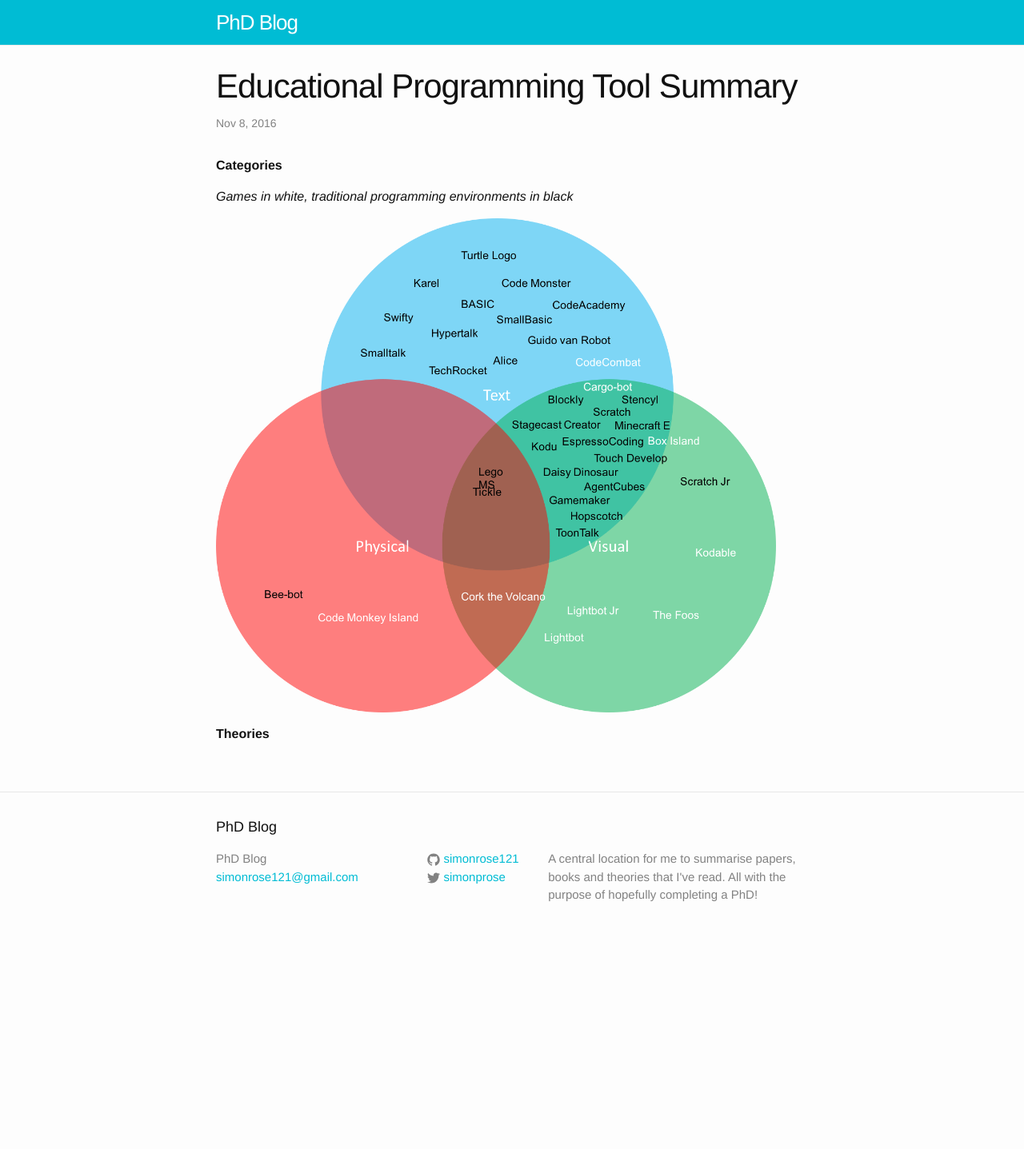
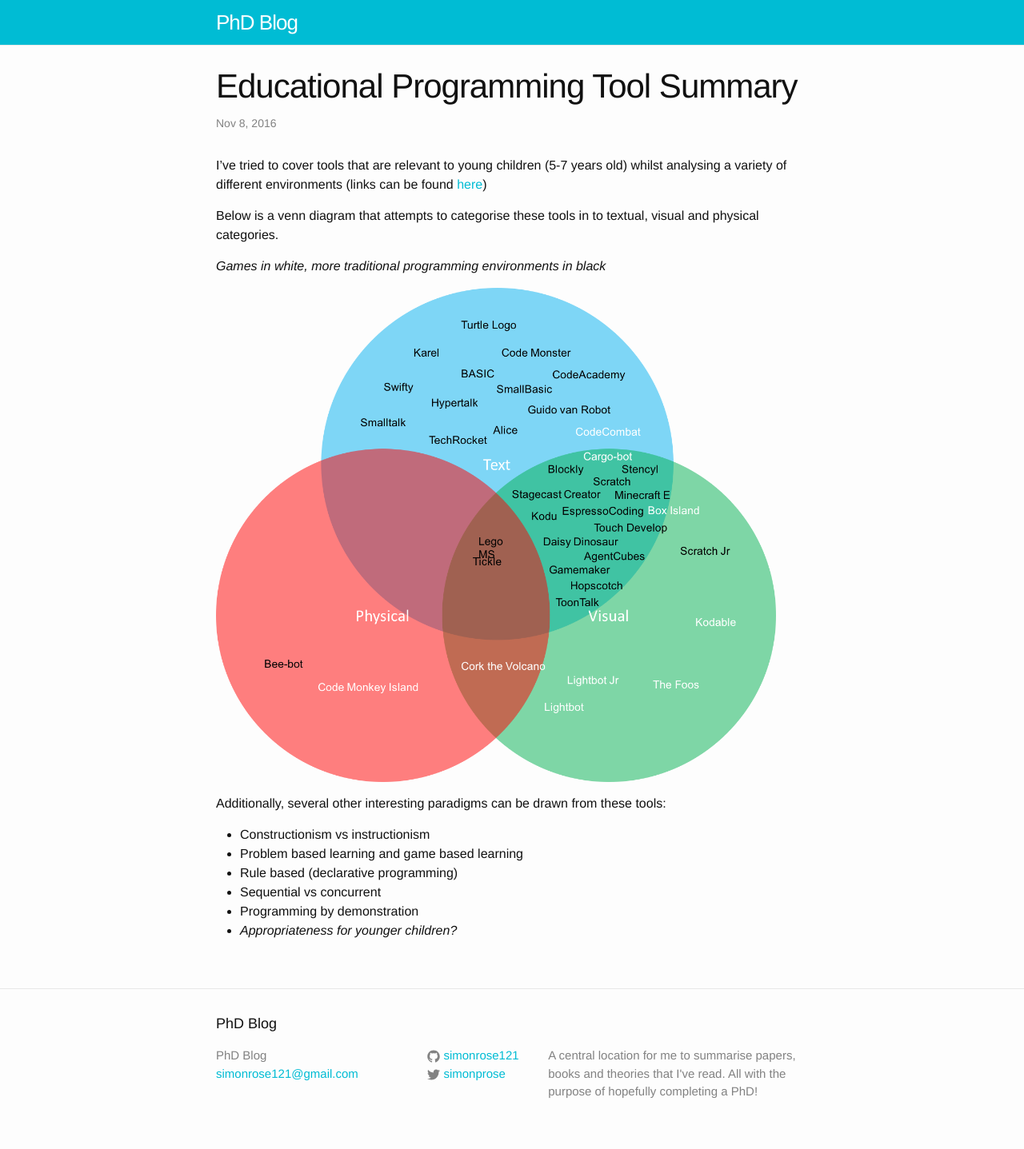
Before and after one commit to simonrose121/phd, a Jekyll site: the page built from _posts/2016-11-08-education-tools-summary.md, in a window 1280 px wide. Shown: the whole page at 80% size. Built offline with Jekyll 4.4.1, drawn with Linux system fonts in a browser that asks for light colours; before the commit the page ends 1191 px from its top, so only the background shows below that.

Commit message:
Update summary page

```diff
--- a/_posts/2016-11-08-education-tools-summary.md
+++ b/_posts/2016-11-08-education-tools-summary.md
@@ -5,10 +5,19 @@
 categories: programming
 ---
 
-**Categories**
+I've tried to cover tools that are relevant to young children (5-7 years old) whilst analysing a variety of different environments (links can be found [here]({{ site.baseurl }}{% post_url 2016-10-31-programming-tools %}))
 
-*Games in white, traditional programming environments in black*
+Below is a venn diagram that attempts to categorise these tools in to textual, visual and physical categories.
+
+*Games in white, more traditional programming environments in black*
 
 ![Categories]({{ site.url }}{{ site.baseurl }}/assets/educationaltoolsdiagram.png){:width="700px"}
 
-**Theories**
+Additionally, several other interesting paradigms can be drawn from these tools:
+
+- Constructionism vs instructionism
+- Problem based learning and game based learning
+- Rule based (declarative programming)
+- Sequential vs concurrent
+- Programming by demonstration
+- *Appropriateness for younger children?*
```
